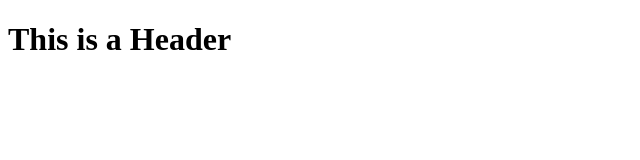
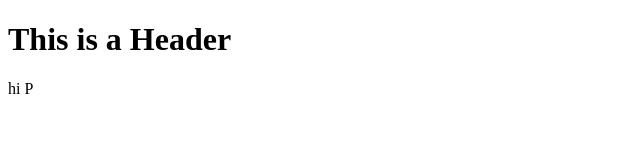
Before and after one commit to chadbaconator/git-test, a plain HTML site: page index.html in a window 1280 px wide. Shown: the full height of the page, 0-640 px from the left. Drawn offline with Linux system fonts and the light colour scheme.

Commit message:
Second commit

```diff
--- a/index.html
+++ b/index.html
@@ -2,5 +2,6 @@
 <html>
     <body>
         <h1>This is a Header</h1>
+        <p> hi P</p>
     </body>
 </html>
```
